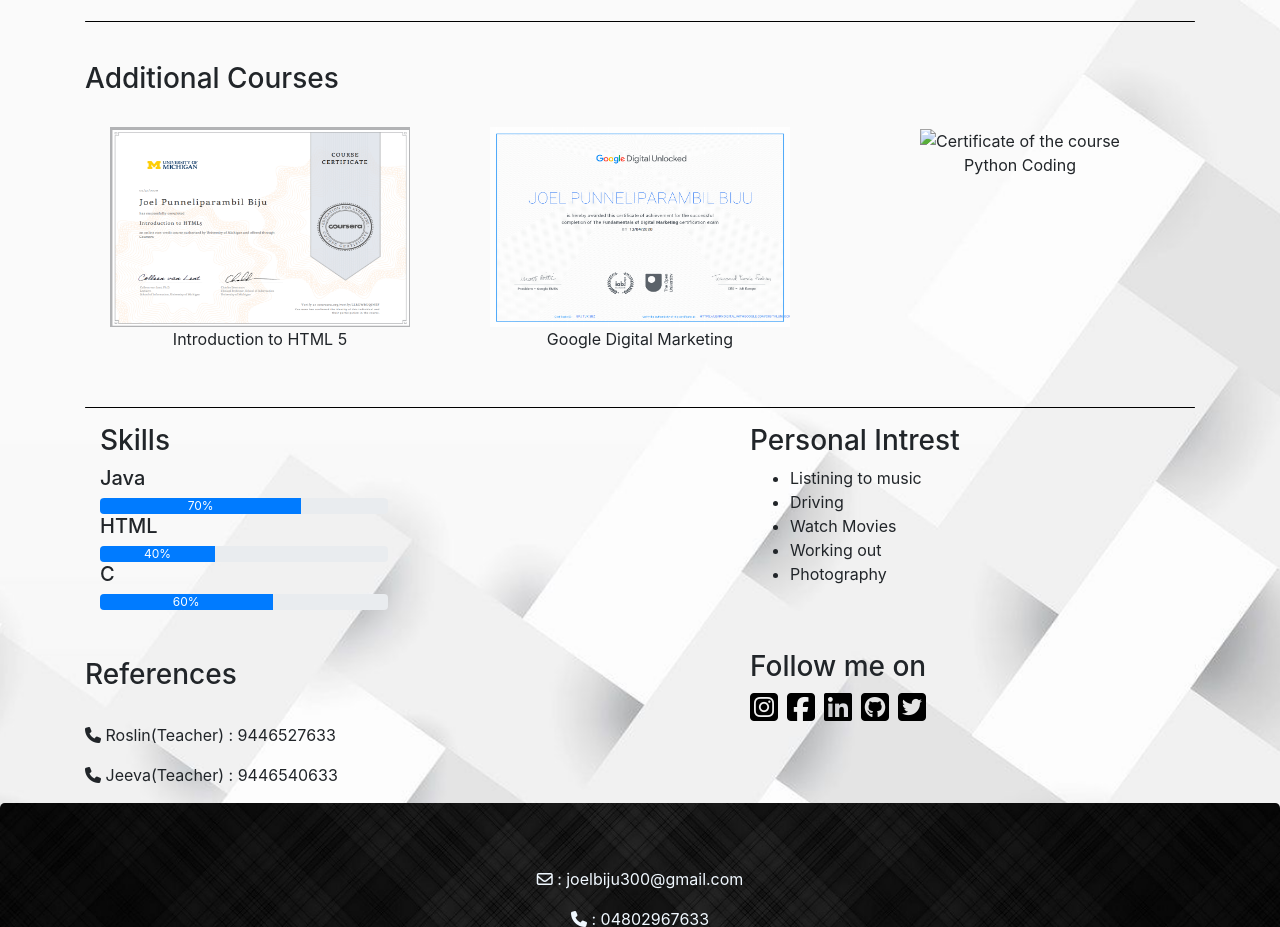
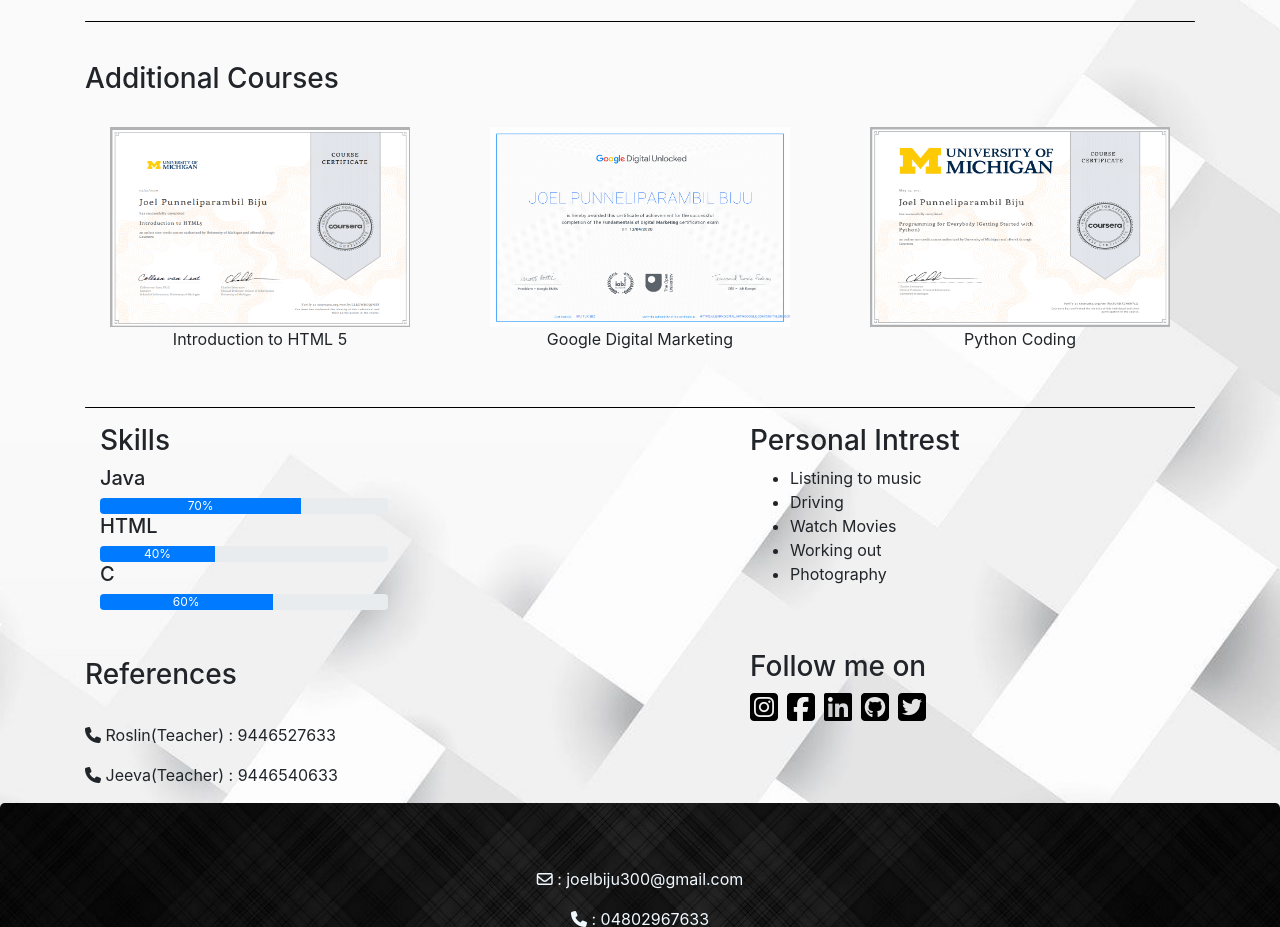
Before and after one commit to Joel3031/Resume, a plain HTML site: page index.html in a window 1280 px wide. Shown: the part 1280-2207 px from the top of the page. Drawn offline with nearby package versions, Linux system fonts and the light colour scheme.

Commit message:
Update index.html

```diff
--- a/index.html
+++ b/index.html
@@ -107,7 +107,7 @@
         </div>
 
         <div class="AC col col-sm-4">
-          <img src="Python Coding.jpg" class="img-responsive" width="300" height="200" class="rounded" alt="Certificate of the course"><br>
+          <img src="Python Coding.png" class="img-responsive" width="300" height="200" class="rounded" alt="Certificate of the course"><br>
           <p>Python Coding</p>
         </div>
 
```
